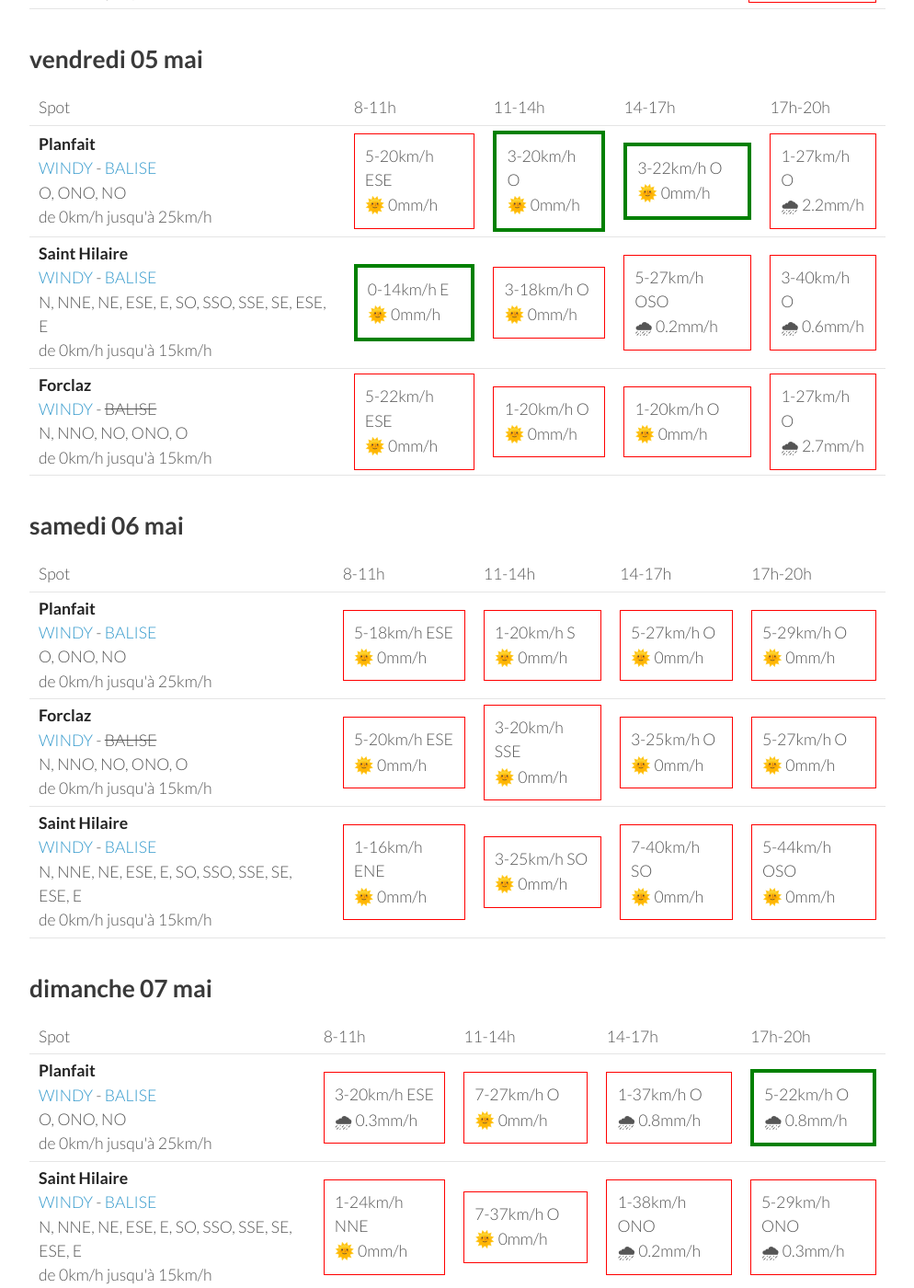
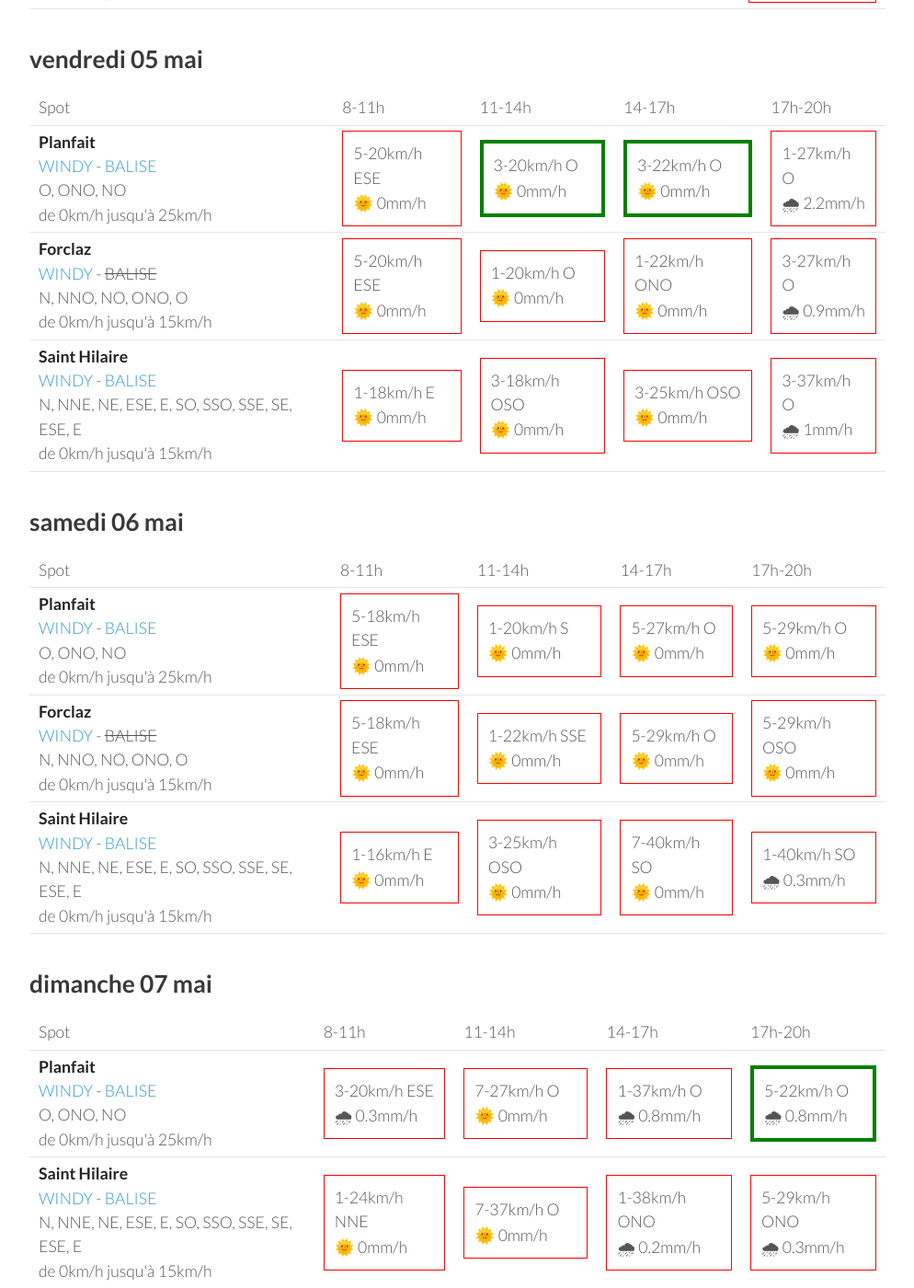
Before and after one commit to parapente-dans-le-nord/parapente-dans-le-nord.github.io, a Jekyll site: the page built from alpes_nord.markdown, in a window 1280 px wide and 1400 px high, scrolled down 1240 px. Shown: the whole window at 92% size, without its empty margins (26-1020 px from the left). Built offline with Jekyll 4.4.1, drawn with Linux system fonts in a browser that asks for light colours; some of the changed text lies outside the part shown.

Commit message:
update index.markdown

```diff
--- a/alpes_nord.markdown
+++ b/alpes_nord.markdown
@@ -121,22 +121,22 @@ page mise à jour le mercredi 03 mai 13:26
 
     </tr>
 <tr>
-        <td><strong>Saint Hilaire</strong><br><a href="https://windy.com/45.307/5.888?45.087,5.889,9,m:eUFagkX">WINDY</a> - <span class=""><a href="http://www.balisemeteo.com/balise.php?idBalise=61">BALISE</a> </span><br> <span class="vent-favorable">N, NNE, NE, ESE, E, SO, SSO, SSE, SE, ESE, E</span><br><span class="force-vent">de 0km/h jusqu'à 15km/h</span> </td>
+        <td><strong>Forclaz</strong><br><a href="https://windy.com/45.814/6.247?45.375,6.246,8,m:eVwaglz">WINDY</a> - <span class="no-balise"> BALISE </span><br> <span class="vent-favorable">N, NNO, NO, ONO, O</span><br><span class="force-vent">de 0km/h jusqu'à 15km/h</span> </td>
 
-            <td><div class="flyable"><p>0-14km/h E</p><p>🌞 0mm/h</p></div></td>
-            <td><div class="not-flyable"><p>3-18km/h O</p><p>🌞 0mm/h</p></div></td>
-            <td><div class="not-flyable"><p>5-27km/h OSO</p><p>🌧 0.2mm/h</p></div></td>
-            <td><div class="not-flyable"><p>3-40km/h O</p><p>🌧 0.6mm/h</p></div></td>
+            <td><div class="not-flyable"><p>5-20km/h ESE</p><p>🌞 0mm/h</p></div></td>
+            <td><div class="not-flyable"><p>1-20km/h O</p><p>🌞 0mm/h</p></div></td>
+            <td><div class="not-flyable"><p>1-22km/h ONO</p><p>🌞 0mm/h</p></div></td>
+            <td><div class="not-flyable"><p>3-27km/h O</p><p>🌧 0.9mm/h</p></div></td>
 
 
     </tr>
 <tr>
-        <td><strong>Forclaz</strong><br><a href="https://windy.com/45.814/6.247?45.375,6.246,8,m:eVwaglz">WINDY</a> - <span class="no-balise"> BALISE </span><br> <span class="vent-favorable">N, NNO, NO, ONO, O</span><br><span class="force-vent">de 0km/h jusqu'à 15km/h</span> </td>
+        <td><strong>Saint Hilaire</strong><br><a href="https://windy.com/45.307/5.888?45.087,5.889,9,m:eUFagkX">WINDY</a> - <span class=""><a href="http://www.balisemeteo.com/balise.php?idBalise=61">BALISE</a> </span><br> <span class="vent-favorable">N, NNE, NE, ESE, E, SO, SSO, SSE, SE, ESE, E</span><br><span class="force-vent">de 0km/h jusqu'à 15km/h</span> </td>
 
-            <td><div class="not-flyable"><p>5-22km/h ESE</p><p>🌞 0mm/h</p></div></td>
-            <td><div class="not-flyable"><p>1-20km/h O</p><p>🌞 0mm/h</p></div></td>
-            <td><div class="not-flyable"><p>1-20km/h O</p><p>🌞 0mm/h</p></div></td>
-            <td><div class="not-flyable"><p>1-27km/h O</p><p>🌧 2.7mm/h</p></div></td>
+            <td><div class="not-flyable"><p>1-18km/h E</p><p>🌞 0mm/h</p></div></td>
+            <td><div class="not-flyable"><p>3-18km/h OSO</p><p>🌞 0mm/h</p></div></td>
+            <td><div class="not-flyable"><p>3-25km/h OSO</p><p>🌞 0mm/h</p></div></td>
+            <td><div class="not-flyable"><p>3-37km/h O</p><p>🌧 1mm/h</p></div></td>
 
 
     </tr>
@@ -169,20 +169,20 @@ page mise à jour le mercredi 03 mai 13:26
 <tr>
         <td><strong>Forclaz</strong><br><a href="https://windy.com/45.814/6.247?45.375,6.246,8,m:eVwaglz">WINDY</a> - <span class="no-balise"> BALISE </span><br> <span class="vent-favorable">N, NNO, NO, ONO, O</span><br><span class="force-vent">de 0km/h jusqu'à 15km/h</span> </td>
 
-            <td><div class="not-flyable"><p>5-20km/h ESE</p><p>🌞 0mm/h</p></div></td>
-            <td><div class="not-flyable"><p>3-20km/h SSE</p><p>🌞 0mm/h</p></div></td>
-            <td><div class="not-flyable"><p>3-25km/h O</p><p>🌞 0mm/h</p></div></td>
-            <td><div class="not-flyable"><p>5-27km/h O</p><p>🌞 0mm/h</p></div></td>
+            <td><div class="not-flyable"><p>5-18km/h ESE</p><p>🌞 0mm/h</p></div></td>
+            <td><div class="not-flyable"><p>1-22km/h SSE</p><p>🌞 0mm/h</p></div></td>
+            <td><div class="not-flyable"><p>5-29km/h O</p><p>🌞 0mm/h</p></div></td>
+            <td><div class="not-flyable"><p>5-29km/h OSO</p><p>🌞 0mm/h</p></div></td>
 
 
     </tr>
 <tr>
         <td><strong>Saint Hilaire</strong><br><a href="https://windy.com/45.307/5.888?45.087,5.889,9,m:eUFagkX">WINDY</a> - <span class=""><a href="http://www.balisemeteo.com/balise.php?idBalise=61">BALISE</a> </span><br> <span class="vent-favorable">N, NNE, NE, ESE, E, SO, SSO, SSE, SE, ESE, E</span><br><span class="force-vent">de 0km/h jusqu'à 15km/h</span> </td>
 
-            <td><div class="not-flyable"><p>1-16km/h ENE</p><p>🌞 0mm/h</p></div></td>
-            <td><div class="not-flyable"><p>3-25km/h SO</p><p>🌞 0mm/h</p></div></td>
+            <td><div class="not-flyable"><p>1-16km/h E</p><p>🌞 0mm/h</p></div></td>
+            <td><div class="not-flyable"><p>3-25km/h OSO</p><p>🌞 0mm/h</p></div></td>
             <td><div class="not-flyable"><p>7-40km/h SO</p><p>🌞 0mm/h</p></div></td>
-            <td><div class="not-flyable"><p>5-44km/h OSO</p><p>🌞 0mm/h</p></div></td>
+            <td><div class="not-flyable"><p>1-40km/h SO</p><p>🌧 0.3mm/h</p></div></td>
 
 
     </tr>
```
Also changed, not shown: other parts of alpes_nord.markdown (+1 -1 lines).
